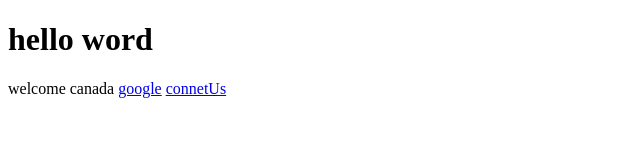
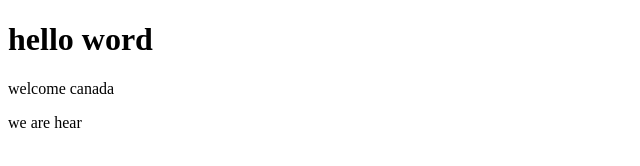
Before and after one commit to akilsoumaya/androidCalender, a plain HTML site: page page.html in a window 1280 px wide. Shown: the whole page, without its empty margins (0-640 px from the left). Drawn offline with Linux system fonts and the light colour scheme.

Commit message:
delete the google link

```diff
--- a/page.html
+++ b/page.html
@@ -10,7 +10,7 @@
 
     <h1>hello word</h1>
     <span>welcome canada</span>
-    <a href="www.google.com">google</a>
-    <a href="connectUs.html">connetUs</a>
+
+    <p>we are hear</p>
 </body>
 </html>
```
